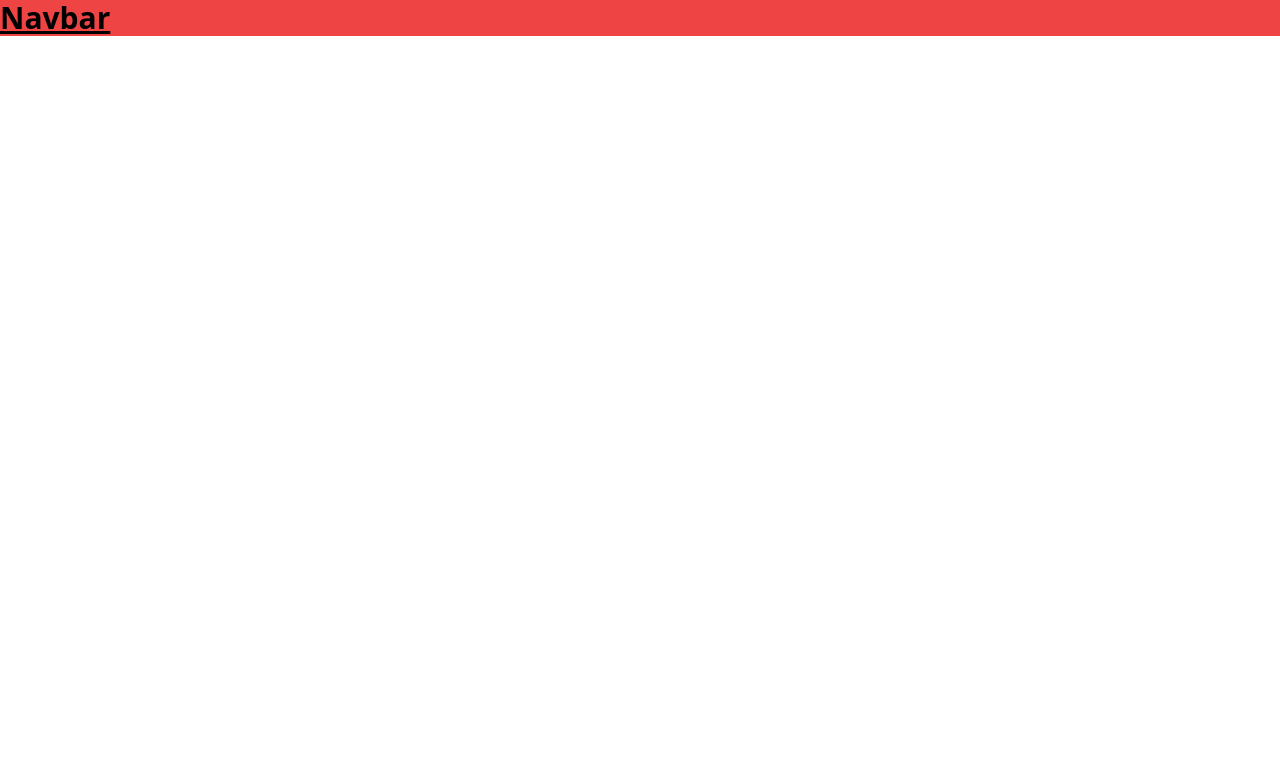
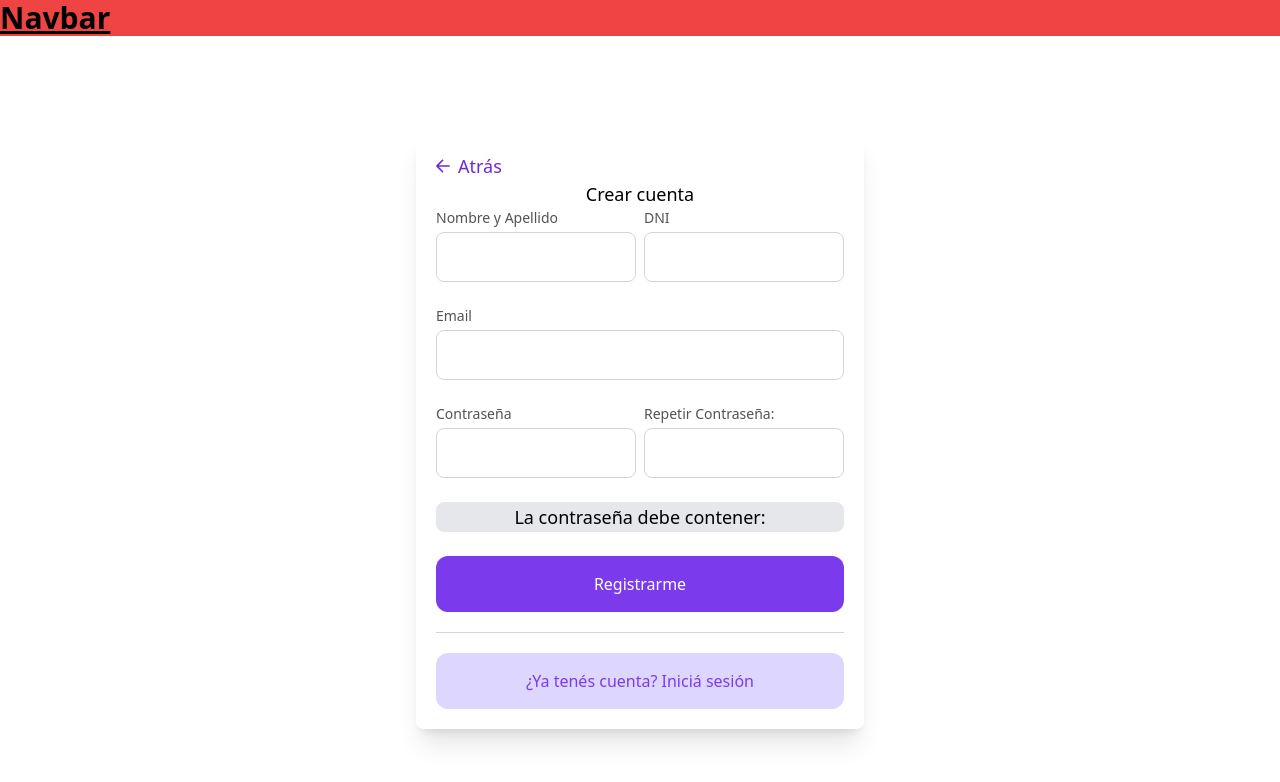
Before and after one commit to Rodriix99/Mi-Turno-Webapp-Front, a React (Create React App) app: page /register in a window 1280 px wide. Before the commit this address had no page. Shown: the top 782 px of the page. Built offline with nearby package versions, Linux system fonts and the light colour scheme.

Commit message:
primera-vista-registro

```diff
--- a/src/App.tsx
+++ b/src/App.tsx
@@ -1,6 +1,7 @@
 import { Route, Routes } from "react-router-dom";
 import { Navbar } from "./Component/Navbar";
 import Login from "./Component/Login";
+import Register from "./Component/Register";
 
 function App(): JSX.Element {
   return (
@@ -8,6 +9,7 @@ function App(): JSX.Element {
       <Navbar />
       <Routes>
         <Route path="/login" element={<Login />} />
+        <Route path="/register" element={<Register />} />
       </Routes>
     </>
   );
--- a/src/Component/Register.tsx
+++ b/src/Component/Register.tsx
@@ -1,3 +1,140 @@
-export const Registro = () => {
-  return <div>Registro</div>;
+const Register = () => {
+  return (
+    <section className="">
+      <div className="shadow-xl flex flex-col justify-center items-center w-full max-w-md p-5 mx-auto mt-24 rounded-lg text-lg">
+        <div className="w-full">
+          <button className="flex items-center font-roboto text-violet-700">
+            <svg
+              className="mr-2 fill-violet-700"
+              width="14"
+              height="14"
+              viewBox="0 0 17 16"
+              fill="none"
+              xmlns="http://www.w3.org/2000/svg"
+            >
+              <path
+                d="M8.70509 15.705C9.09445 15.3156 9.09445 14.6844 8.70509 14.295L3.41009 9H16.0001C16.5524 9 17.0001 8.55228 17.0001 8C17.0001 7.44771 16.5524 7 16.0001 7H3.41009L8.70509 1.705C9.09445 1.31564 9.09445 0.684357 8.70509 0.294996C8.31573 -0.0943644 7.68445 -0.0943643 7.29509 0.294997L0.297195 7.29289C-0.0933288 7.68341 -0.0933296 8.31658 0.297195 8.7071L7.29509 15.705C7.68445 16.0944 8.31573 16.0944 8.70509 15.705Z"
+                fill=""
+              />
+            </svg>
+            Atrás
+          </button>
+        </div>
+
+        <h1 className="font-roboto">Crear cuenta</h1>
+        <form action="#" method="POST" className="space-y-6 w-full">
+          <div className="grid grid-cols-1 gap-2 lg:grid-cols-2">
+            <div>
+              <label
+                htmlFor="name"
+                className="block text-sm font-medium text-neutral-600"
+              >
+                Nombre y Apellido
+              </label>
+              <div className="mt-1">
+                <input
+                  id="name"
+                  name="name"
+                  type="text"
+                  required
+                  className="border border-gray-300 block w-full px-5 py-3 text-base text-neutral-600 placeholder-gray-300 transition duration-500 ease-in-out  rounded-lg hover:border-gray-400 focus:border-violet-500"
+                />
+              </div>
+            </div>
+            <div className="space-y-1">
+              <label
+                htmlFor="dni"
+                className="block text-sm font-medium text-neutral-600"
+              >
+                DNI
+              </label>
+              <div className="mt-1">
+                <input
+                  id="dni"
+                  name="dni"
+                  type="text"
+                  required
+                  className="border border-gray-300 block w-full px-5 py-3 text-base text-neutral-600 placeholder-gray-300 transition duration-500 ease-in-out  rounded-lg hover:border-gray-400 focus:border-violet-500"
+                />
+              </div>
+            </div>
+          </div>
+          <div>
+            <label
+              htmlFor="email"
+              className="block text-sm font-medium text-neutral-600"
+            >
+              Email
+            </label>
+            <div className="mt-1">
+              <input
+                id="email"
+                name="email"
+                type="email"
+                required
+                className="border border-gray-300 block w-full px-5 py-3 text-base text-neutral-600 placeholder-gray-300 transition duration-500 ease-in-out  rounded-lg hover:border-gray-400 focus:border-violet-500"
+              />
+            </div>
+          </div>
+          <div className="grid grid-cols-1 gap-2 lg:grid-cols-2">
+            <div>
+              <label
+                htmlFor="password"
+                className="block text-sm font-medium text-neutral-600"
+              >
+                Contraseña
+              </label>
+              <div className="mt-1">
+                <input
+                  id="password"
+                  name="password"
+                  type="password"
+                  required
+                  className="border border-gray-300 block w-full px-5 py-3 text-base text-neutral-600 placeholder-gray-300 transition duration-500 ease-in-out  rounded-lg hover:border-gray-400 focus:border-violet-500"
+                />
+              </div>
+            </div>
+            <div className="space-y-1">
+              <label
+                htmlFor="password"
+                className="block text-sm font-medium text-neutral-600"
+              >
+                Repetir Contraseña:
+              </label>
+              <div className="mt-1">
+                <input
+                  id="password"
+                  name="password"
+                  type="password"
+                  required
+                  className="border border-gray-300 block w-full px-5 py-3 text-base text-neutral-600 placeholder-gray-300 transition duration-500 ease-in-out  rounded-lg hover:border-gray-400 focus:border-violet-500"
+                />
+              </div>
+            </div>
+          </div>
+
+          <div className="flex items-center justify-center border black rounded-lg bg-gray-200">
+            La contraseña debe contener:
+          </div>
+
+          <div>
+            <button
+              type="submit"
+              className="flex items-center justify-center w-full px-10 py-4 text-base font-medium text-center text-white transition duration-500 ease-in-out transform bg-violet-600 rounded-xl hover:bg-violet-700 focus:outline-none focus:ring-2 focus:ring-offset-2 focus:ring-violet-500 mb-5 "
+            >
+              Registrarme
+            </button>
+            <hr className="border-1 border-gray-300 " />
+            <button
+              type="submit"
+              className="flex items-center justify-center w-full px-10 py-4 text-base font-medium text-center text-violet-600 transition duration-500 ease-in-out transform bg-violet-200 rounded-xl hover:bg-violet-300 focus:outline-none focus:ring-2 focus:ring-offset-2 focus:ring-violet-500 mt-5 "
+            >
+              ¿Ya tenés cuenta? Iniciá sesión
+            </button>
+          </div>
+        </form>
+      </div>
+    </section>
+  );
 };
+export default Register;
```
